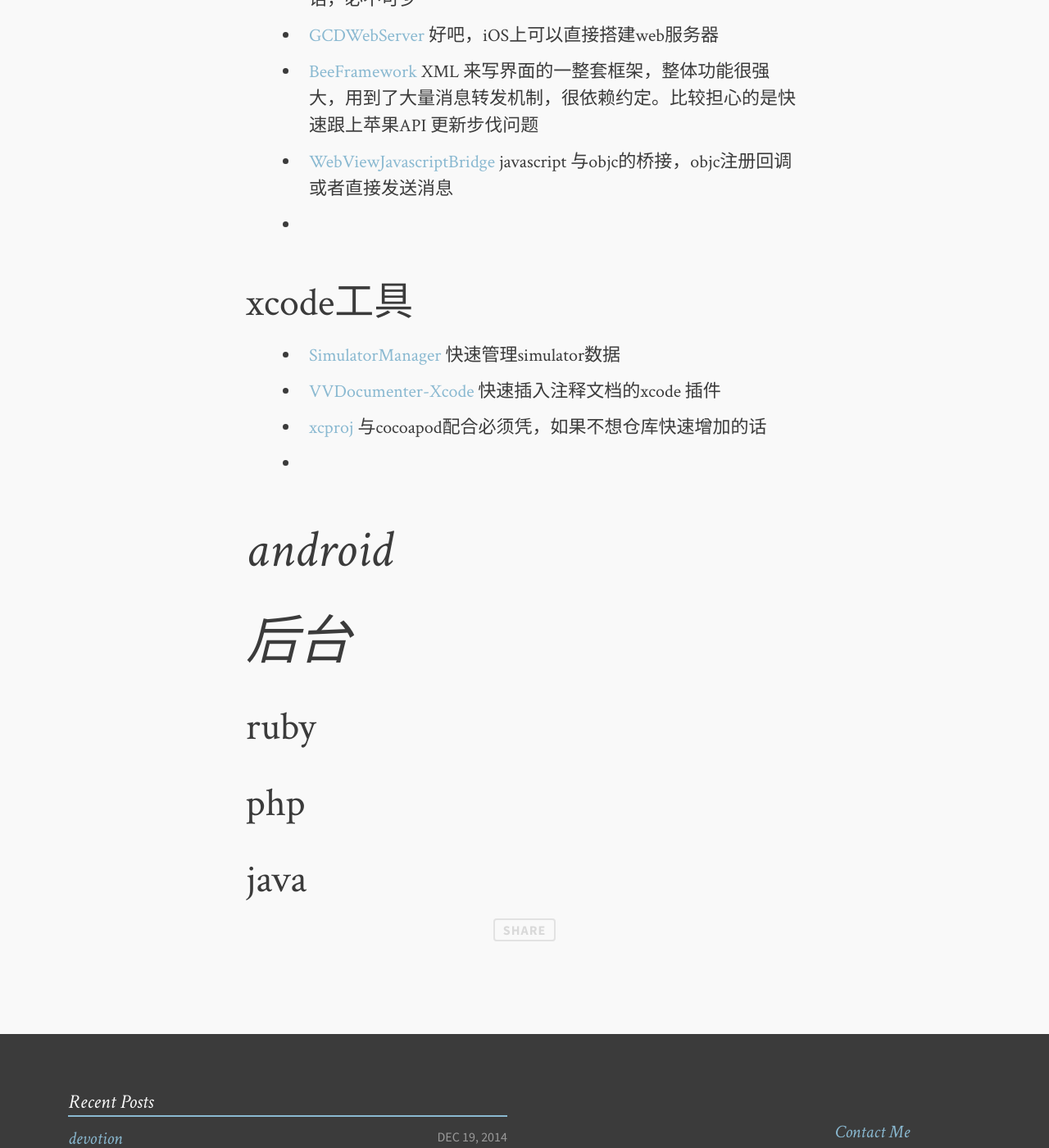
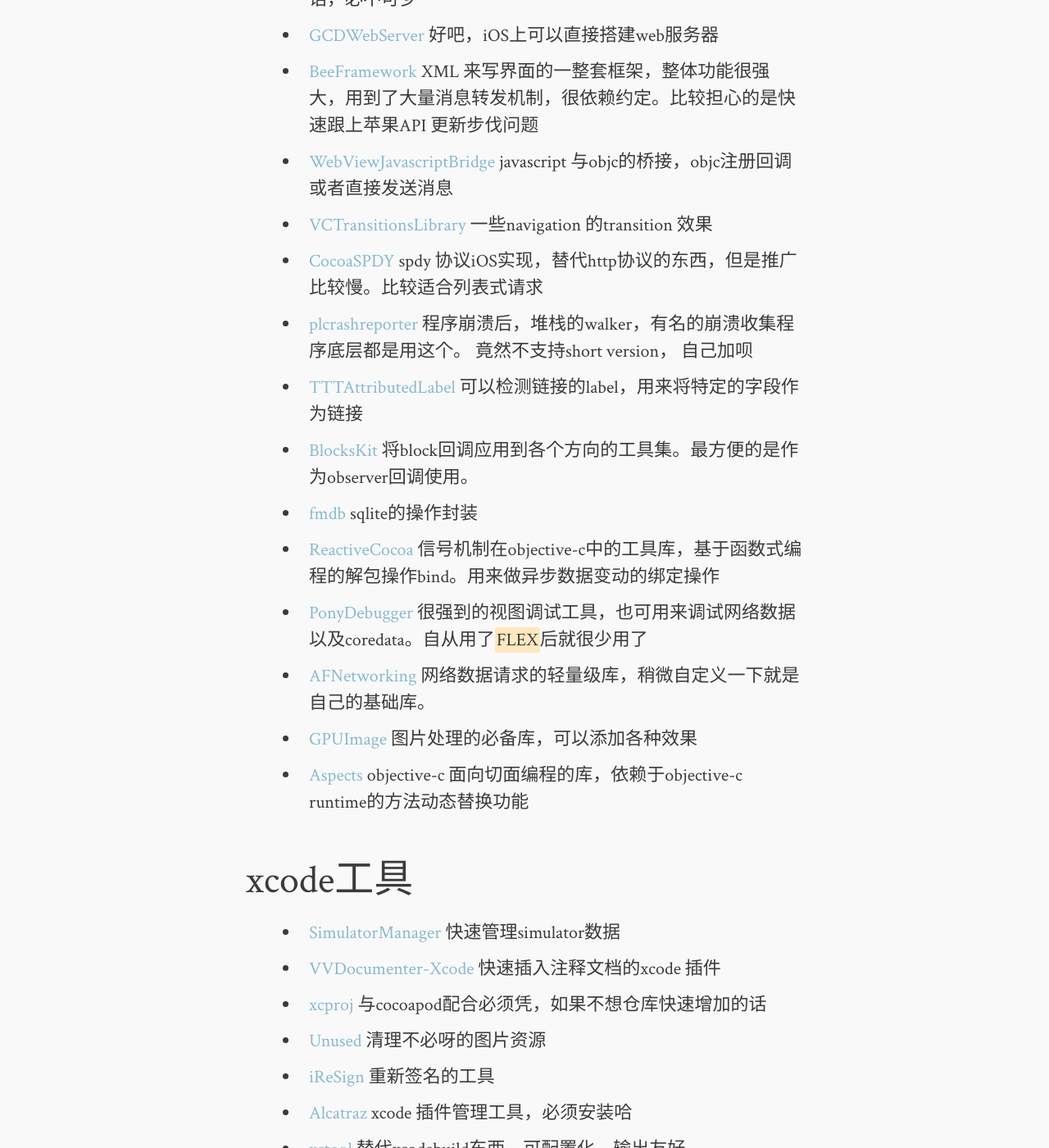
Before and after one commit to landfound/todaylover.github.io, a Jekyll site: the page built from _posts/2014-12-19-developer-tools.md, in a window 1280 px wide and 1400 px high, scrolled down 2498 px. Shown: the whole window at 82% size. Built offline with Jekyll 4.4.1, drawn with Linux system fonts in a browser that asks for light colours; Markdown is read by kramdown in place of the engine named in the settings; comment, search, counter and statistics services are not loaded; some of the changed text lies outside the part shown.

Commit message:
add some objective-c tools

```diff
--- a/_posts/2014-12-19-developer-tools.md
+++ b/_posts/2014-12-19-developer-tools.md
@@ -32,15 +32,29 @@ category: articles
 * [GCDWebServer](https://github.com/swisspol/GCDWebServer) 好吧，iOS上可以直接搭建web服务器
 * [BeeFramework](https://github.com/gavinkwoe/BeeFramework) XML 来写界面的一整套框架，整体功能很强大，用到了大量消息转发机制，很依赖约定。比较担心的是快速跟上苹果API 更新步伐问题
 * [WebViewJavascriptBridge](https://github.com/marcuswestin/WebViewJavascriptBridge) javascript 与objc的桥接，objc注册回调或者直接发送消息
-*
+* [VCTransitionsLibrary](https://github.com/ColinEberhardt/VCTransitionsLibrary) 一些navigation 的transition 效果
+* [CocoaSPDY](https://github.com/twitter/CocoaSPDY) spdy 协议iOS实现，替代http协议的东西，但是推广比较慢。比较适合列表式请求
+* [plcrashreporter](https://github.com/plausiblelabs/plcrashreporter) 程序崩溃后，堆栈的walker，有名的崩溃收集程序底层都是用这个。 竟然不支持short version， 自己加呗
+* [TTTAttributedLabel](https://github.com/TTTAttributedLabel) 可以检测链接的label，用来将特定的字段作为链接
+* [BlocksKit](https://github.com/zwaldowski/BlocksKit) 将block回调应用到各个方向的工具集。最方便的是作为observer回调使用。
+* [fmdb](https://github.com/ccgus/fmdb) sqlite的操作封装
+* [ReactiveCocoa](https://github.com/ReactiveCocoa/ReactiveCocoa) 信号机制在objective-c中的工具库，基于函数式编程的解包操作bind。用来做异步数据变动的绑定操作
+* [PonyDebugger](https://github.com/square/PonyDebugger) 很强到的视图调试工具，也可用来调试网络数据以及coredata。自从用了*FLEX*后就很少用了
+* [AFNetworking](https://github.com/AFNetworking/AFNetworking) 网络数据请求的轻量级库，稍微自定义一下就是自己的基础库。
+* [GPUImage](https://github.com/BradLarson/GPUImage) 图片处理的必备库，可以添加各种效果
+* [Aspects](https://github.com/steipete/Aspects) objective-c 面向切面编程的库，依赖于objective-c runtime的方法动态替换功能
 
 ## xcode工具
 
 * [SimulatorManager](https://github.com/tue-savvy/SimulatorManager) 快速管理simulator数据
 * [VVDocumenter-Xcode](https://github.com/onevcat/VVDocumenter-Xcode ) 快速插入注释文档的xcode 插件
 * [xcproj](https://github.com/0xced/xcproj) 与cocoapod配合必须凭，如果不想仓库快速增加的话
-*
-
+* [Unused](https://github.com/jeffhodnett/Unused) 清理不必呀的图片资源
+* [iReSign](https://github.com/maciekish/iReSign) 重新签名的工具
+* [Alcatraz](https://github.com/supermarin/Alcatraz) xcode 插件管理工具，必须安装哈
+* [xctool](https://github.com/facebook/xctool) 替代xcodebuild东西，可配置化，输出友好
+* [class-dump](https://github.com/nygard/class-dump) oc 查看类结构的工具
+* [chisel](https://github.com/facebook/chisel) 视图调试工具，可以debug时隐藏视图，显示视图，增加边框，以及打印出视图结构等
 
 
 
@@ -48,8 +62,8 @@ category: articles
 
 #后台
 
-## ruby
+## 框架
 
-## php
+## 自动部署
 
-## java
+## 持续集成
```
